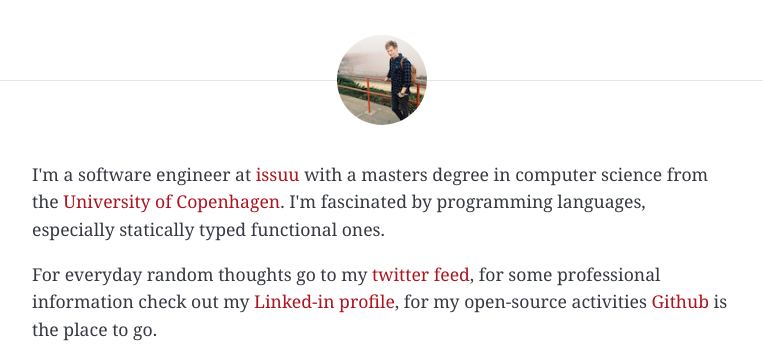
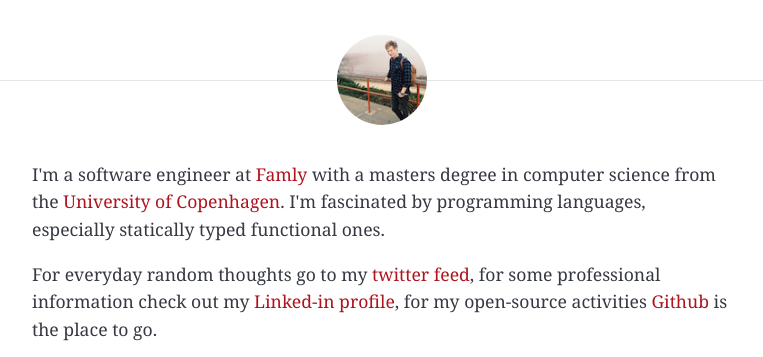
Before and after one commit to mads-hartmann/blog.mads-hartmann.com, a Jekyll site: the page built from index.html, in a window 1280 px wide. Shown: the top 357 px of the page, without its empty margins (258-1021 px from the left). Built offline with Jekyll 4.4.1, drawn with Linux system fonts in a browser that asks for light colours; nearby versions of some CDN libraries.

Commit message:
Now working at Famly

```diff
--- a/index.html
+++ b/index.html
@@ -5,7 +5,7 @@ title: Mads Hartmann's Github Page
 
 <div id="home">
 
-  <p>I'm a software engineer at <a href="http://www.issuu.com/about" target="_blank">issuu</a>
+  <p>I'm a software engineer at <a href="https://famly.co/?skip-geo-ip=1" target="_blank">Famly</a>
      with a masters degree in computer science from the <a href="http://www.diku.dk/english/" target="_blank">University of Copenhagen</a>.
      I'm fascinated by programming languages, especially statically typed functional ones.
   </p>
```
